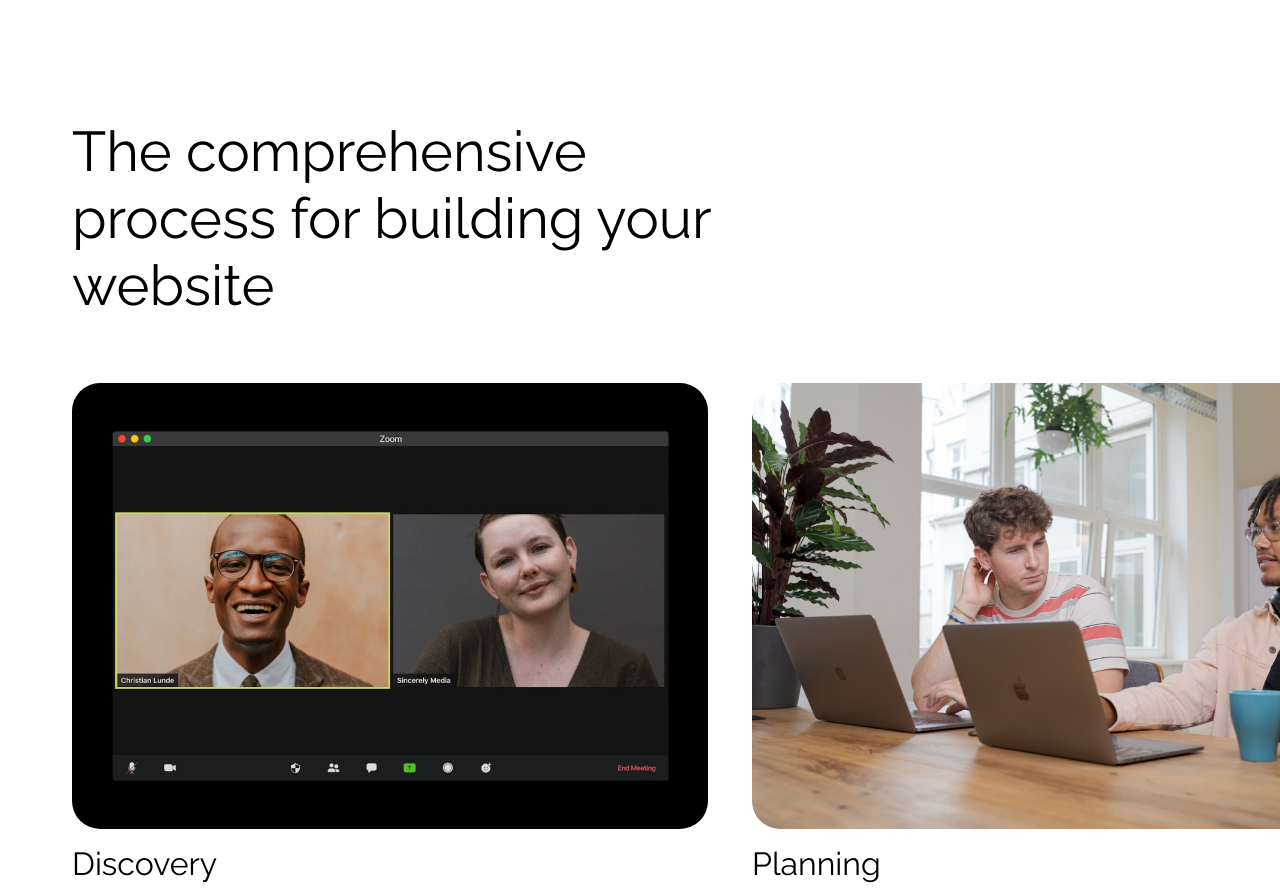
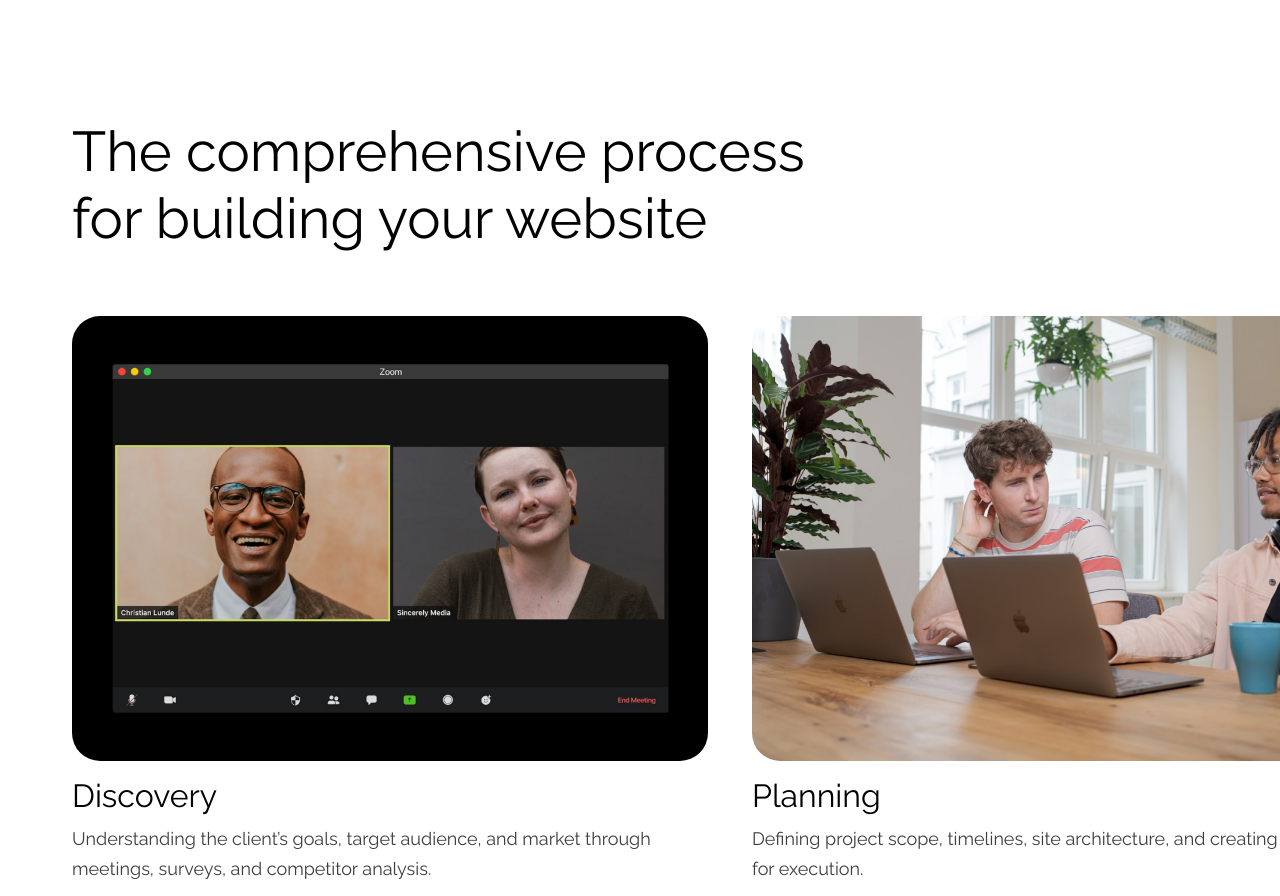
Before and after one commit to joewardperalta/jpstudio, a Next.js app: page / in a window 1280 px wide. Shown: the part 9582-10478 px from the top of the page. Built offline with nearby package versions, Linux system fonts and the light colour scheme.

Commit message:
Change the maximum width of section heading for the process section

```diff
--- a/app/page.js
+++ b/app/page.js
@@ -358,7 +358,7 @@ export default function Home() {
       </section>
 
       <section className="py-30" id="process-section">
-        <SectionHeading className="max-w-[46.625rem] pl-17">
+        <SectionHeading className="max-w-[51.125rem] pl-17">
           The comprehensive process for building your website
         </SectionHeading>
 
```
